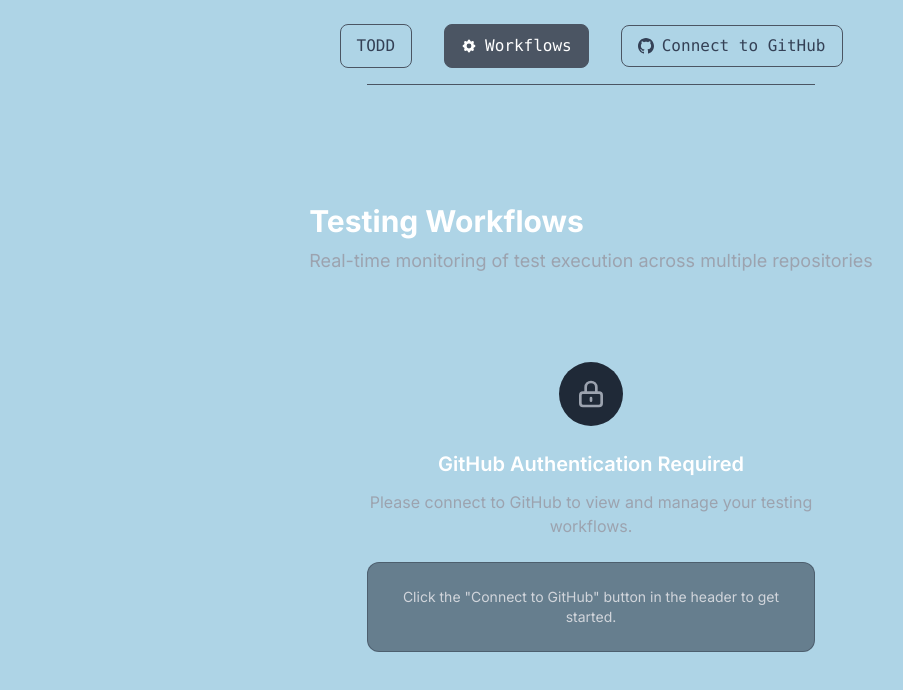
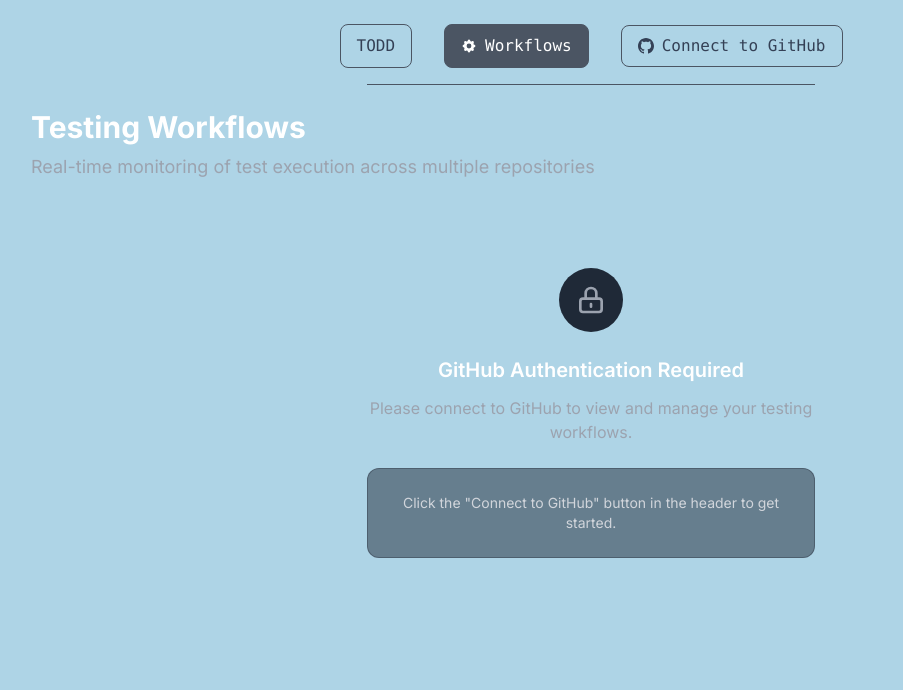
Before and after one commit to nelceb/todd-automation, a Next.js app in the folder frontend/: page / in a window 1280 px wide. Both pictures are taken after a click on the button "Workflows". Shown: the top 690 px of the page, without its empty margins (49-952 px from the left). Built offline with nearby package versions, Linux system fonts and the light colour scheme.

Commit message:
fix: remove scroll limitations for workflows tab by using different container layout

```diff
--- a/frontend/app/page.tsx
+++ b/frontend/app/page.tsx
@@ -77,10 +77,8 @@ export default function Home() {
         </div>
       </header>
 
-      {/* Main Content - Centrado verticalmente al viewport completo */}
-      <main className="flex-1 flex items-center justify-center relative">
-        {/* Contenedor que se centra en todo el viewport */}
-        <div className="absolute inset-0 flex items-center justify-center">
+      {/* Main Content */}
+      <main className="flex-1 relative">
         <AnimatePresence mode="wait">
           {activeTab === 'chat' ? (
             <motion.div
@@ -89,6 +87,7 @@ export default function Home() {
               animate={{ opacity: 1, y: 0 }}
               exit={{ opacity: 0, y: -20 }}
               transition={{ duration: 0.3 }}
+              className="absolute inset-0 flex items-center justify-center"
             >
               <ChatInterface githubToken={githubToken} />
             </motion.div>
@@ -99,12 +98,12 @@ export default function Home() {
               animate={{ opacity: 1, y: 0 }}
               exit={{ opacity: 0, y: -20 }}
               transition={{ duration: 0.3 }}
+              className="w-full"
             >
               <WorkflowStatus githubToken={githubToken} />
             </motion.div>
           )}
         </AnimatePresence>
-        </div>
       </main>
     </div>
   )
```
Lines whose indentation alone changed are shown as unchanged.
